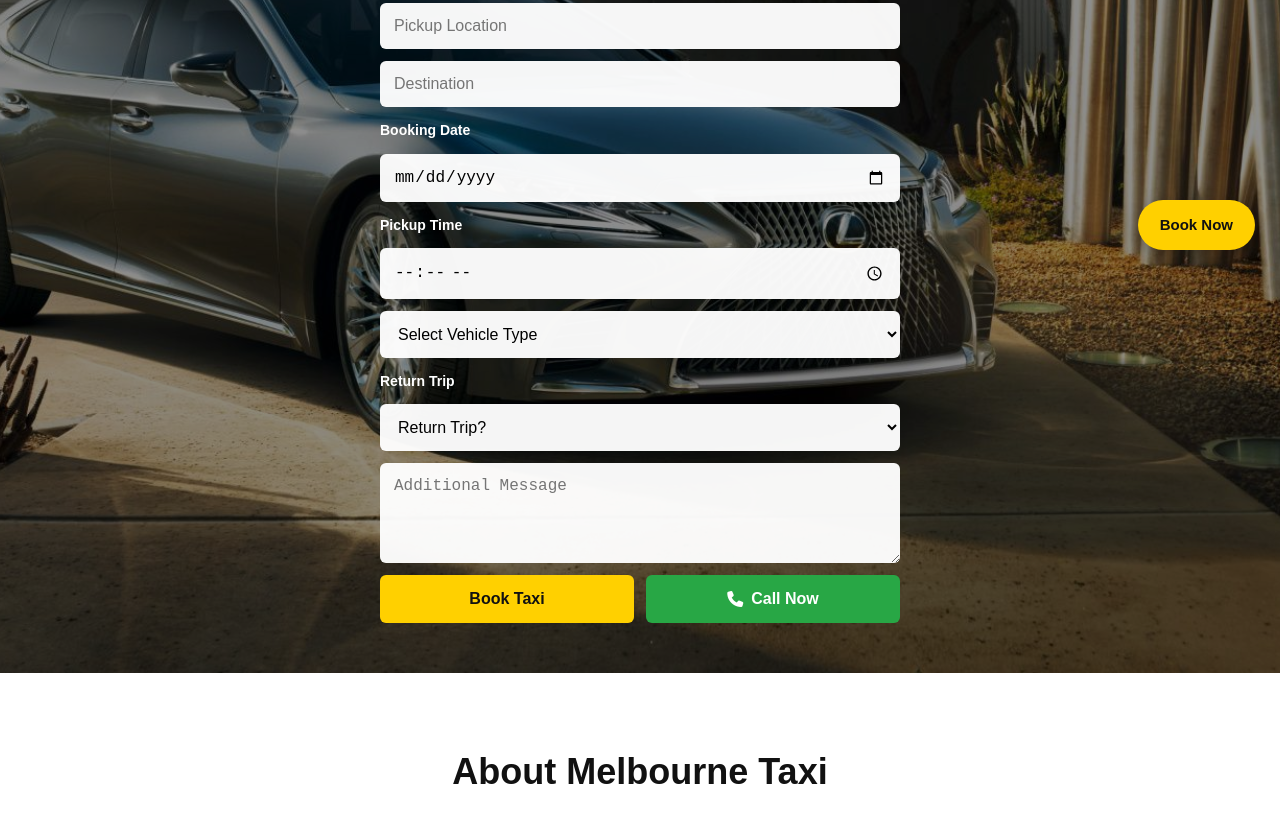
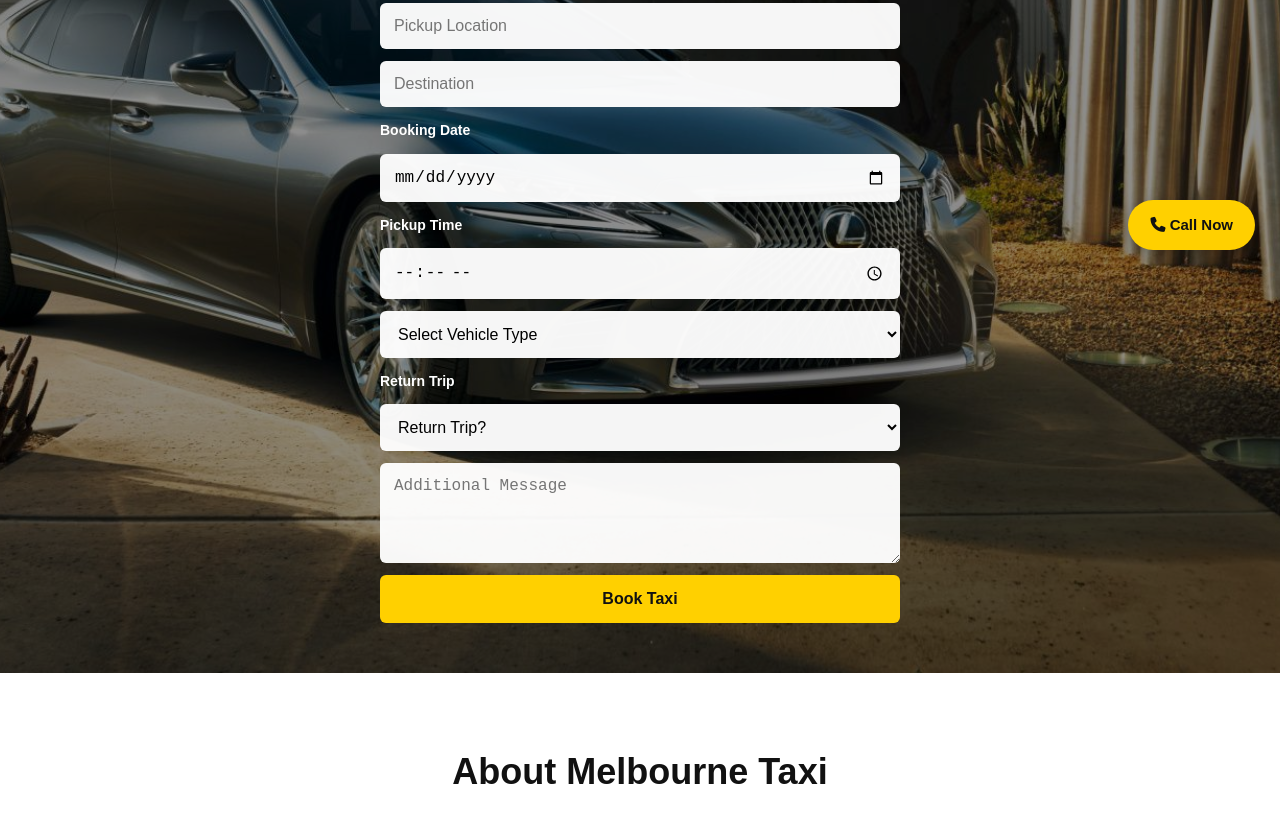
Before and after one commit to manpreet201/taxi-website, a plain HTML site: page index.html in a window 1280 px wide. Shown: the part 525-1345 px from the top of the page. Drawn offline with nearby package versions, Linux system fonts and the light colour scheme.

Commit message:
Update index.html

```diff
--- a/index.html
+++ b/index.html
@@ -221,6 +221,7 @@
 
                <div class="booking-buttons">
 
+
                 <button
                     type="submit"
                     class="book-btn"
@@ -228,15 +229,9 @@
                     Book Taxi
                 </button>
 
-                    <a
-                        href="tel:+61410912972"
-                        class="call-btn"
-                    >
-                        <i class="fas fa-phone"></i>
-                        Call Now
-                    </a>
 
                 </div>
+
 
             </form>
 
@@ -553,11 +548,20 @@
 <!-- FLOATING BOOKING BUTTON -->
 
 <a
-    href="#hero"
+href="tel:+61410912972"
 class="floating-btn"
+aria-label="Call Melbourne Taxi"
+
 >
-    Book Now
+
+
+<i class="fas fa-phone"></i>
+
+Call Now
+
+
 </a>
+
 
 
 <!-- BACK TO TOP -->
```
Lines whose indentation alone changed are shown as unchanged.
